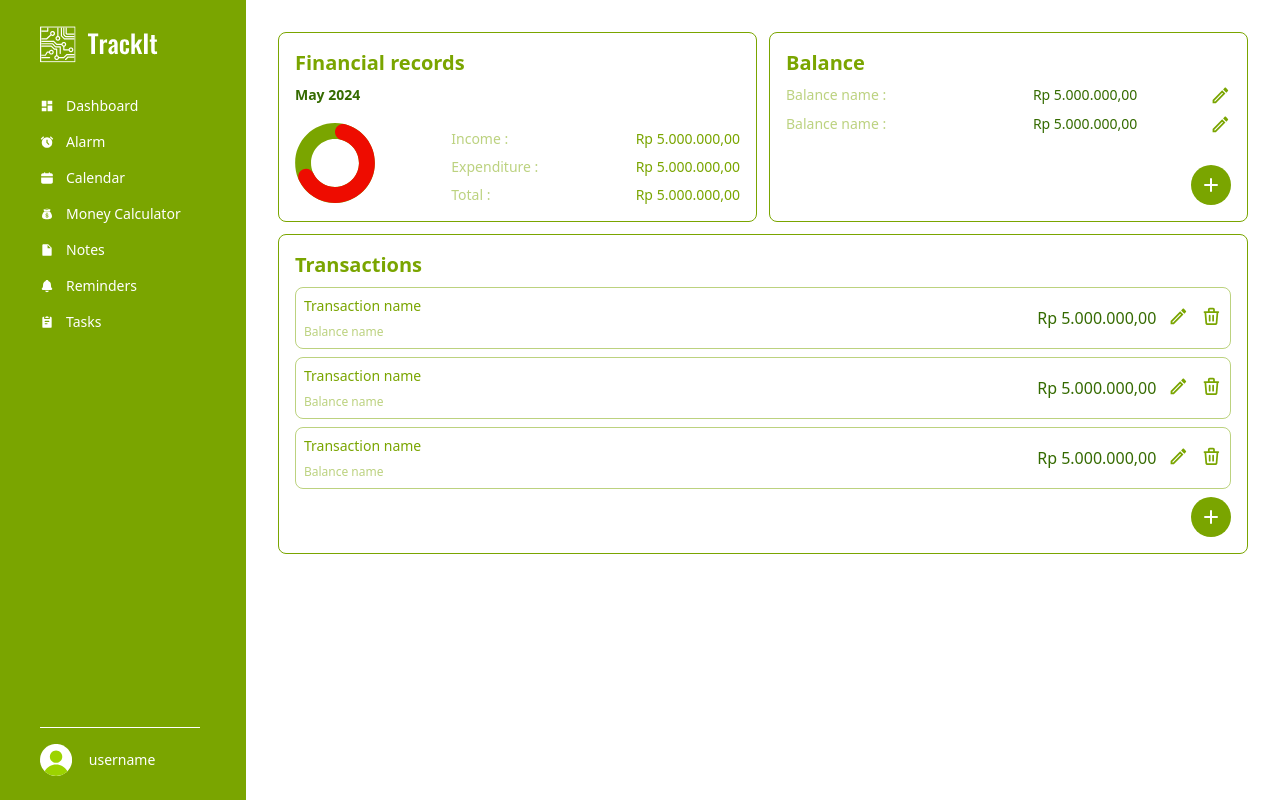
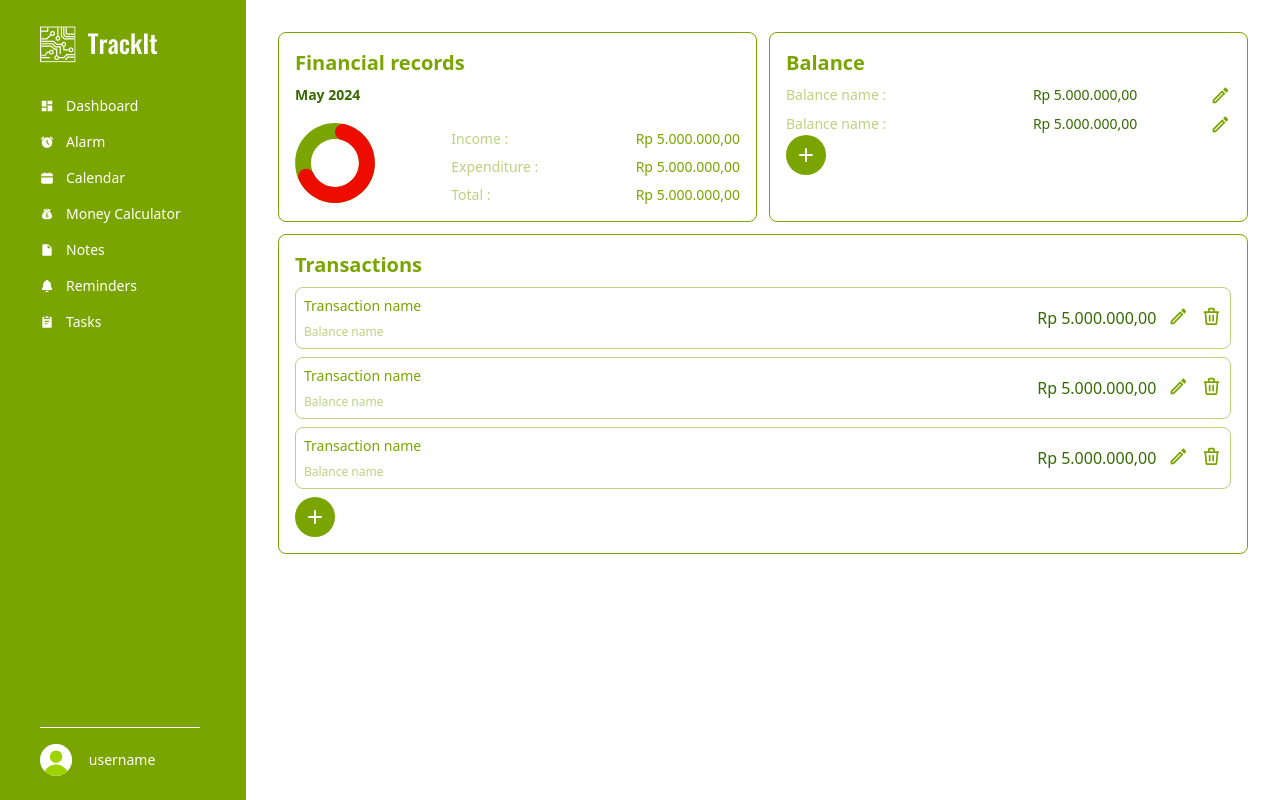
Before and after one commit to allsyalwaa/TrackIt, a React (Vite) app: page /money-calculator in a window 1280 px wide. Built offline with nearby package versions, Linux system fonts and the light colour scheme.

Commit message:
refactor: Update SecMoneyCalculator component to use ButtonPlus for balance and transaction buttons

```diff
--- a/src/components/section/SecMoneyCalculator.jsx
+++ b/src/components/section/SecMoneyCalculator.jsx
@@ -53,12 +53,11 @@ export default function SecMoneyCalculator() {
           <CardBalance text="Balance name" money="5.000.000" />
           <CardBalance text="Balance name" money="5.000.000" />
 
-          <button
+          <ButtonPlus
             onClick={handleOpenBalancePopup}
-            className="mt-3 flex justify-end md:absolute md:bottom-4 md:right-4"
-          >
-            <ButtonPlus />
-          </button>
+            className={"ml-auto mt-4"}
+          />
+
           {isBalancePopupOpen && (
             <AddBalance onClose={handleCloseBalancePopup} />
           )}
@@ -84,12 +83,10 @@ export default function SecMoneyCalculator() {
             money="5.000.000"
           />
 
-          <button
+          <ButtonPlus
             onClick={handleOpenTransactionPopup}
-            className="flex justify-end md:absolute md:bottom-4 md:right-4"
-          >
-            <ButtonPlus />
-          </button>
+            className="ml-auto"
+          />
           {isTransactionPopupOpen && (
             <AddTransaction onClose={handleCloseTransactionPopup} />
           )}
```
